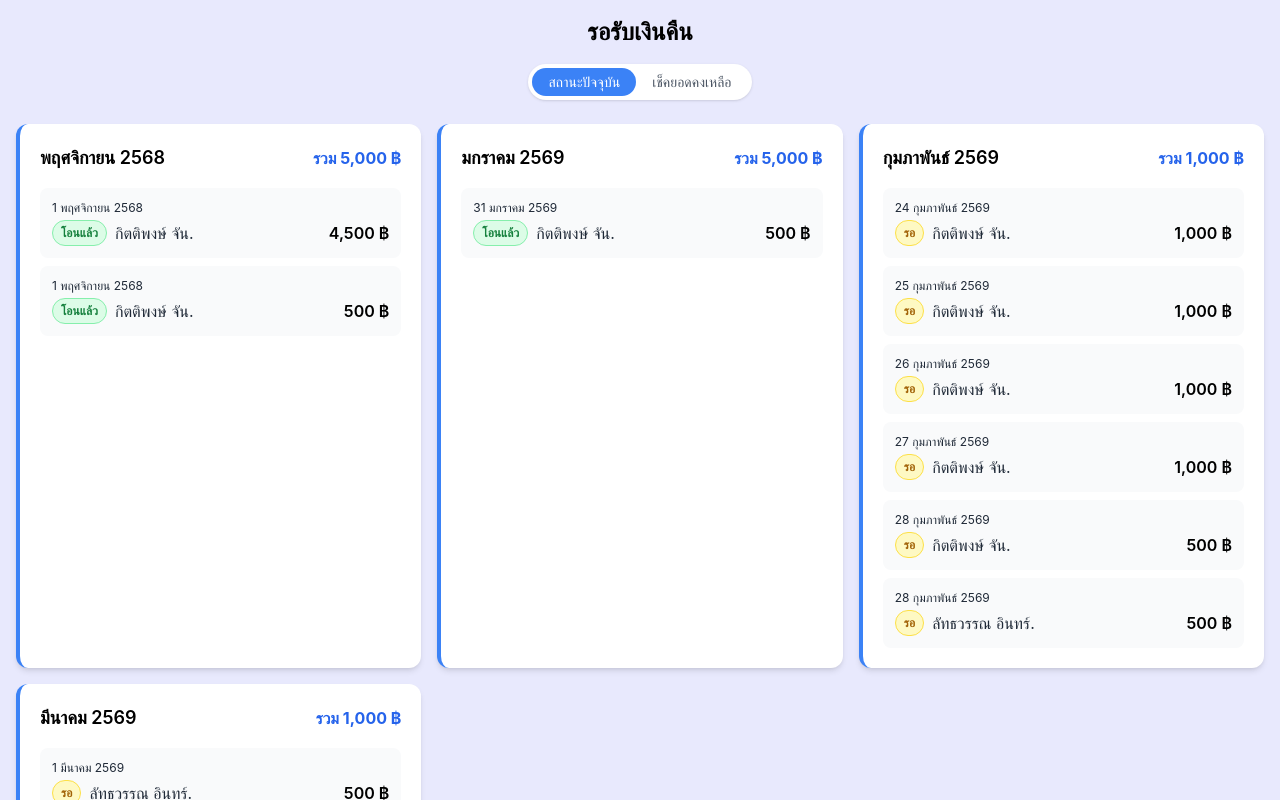
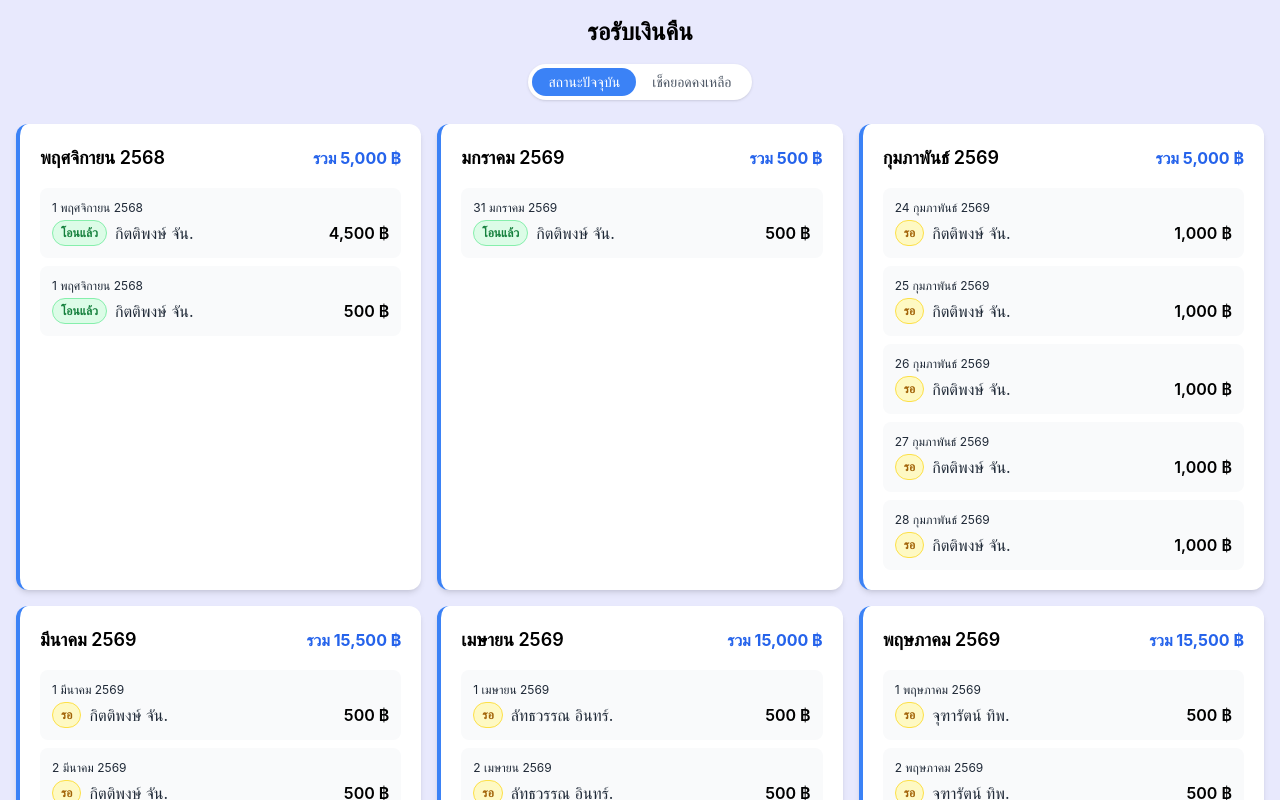
Before and after one commit to KittiArm/ktmyshop, a React (Vite) app: page / in a window 1280 px wide. Shown: the top 800 px of the page. Built offline with nearby package versions, Linux system fonts and the light colour scheme.

Commit message:
Update App.jsx

```diff
--- a/src/App.jsx
+++ b/src/App.jsx
@@ -11,36 +11,36 @@ const data = [
   },
   {
     month: "มกราคม 2569",
-    total: 5000,
+    total: 500,
     records: [
       { date: "31 มกราคม 2569", name: "กิตติพงษ์ จัน.", amount: 500, status: "โอนแล้ว" },
     ],
   },
   {
     month: "กุมภาพันธ์ 2569",
-    total: 1000,
+    total: 5000,
     records: [
       { date: "24 กุมภาพันธ์ 2569", name: "กิตติพงษ์ จัน.", amount: 1000, status: "รอ" },
       { date: "25 กุมภาพันธ์ 2569", name: "กิตติพงษ์ จัน.", amount: 1000, status: "รอ" },
       { date: "26 กุมภาพันธ์ 2569", name: "กิตติพงษ์ จัน.", amount: 1000, status: "รอ" },
       { date: "27 กุมภาพันธ์ 2569", name: "กิตติพงษ์ จัน.", amount: 1000, status: "รอ" },
-      { date: "28 กุมภาพันธ์ 2569", name: "กิตติพงษ์ จัน.", amount: 500, status: "รอ" },
-      { date: "28 กุมภาพันธ์ 2569", name: "ลัทธวรรณ อินทร์.", amount: 500, status: "รอ" },
+      { date: "28 กุมภาพันธ์ 2569", name: "กิตติพงษ์ จัน.", amount: 1000, status: "รอ" },
     ],
   },
   {
     month: "มีนาคม 2569",
-    total: 1000,
+    total: 15500,
     records: [
-      { date: "1 มีนาคม 2569", name: "ลัทธวรรณ อินทร์.", amount: 500, status: "รอ" },
-      { date: "2 มีนาคม 2569", name: "ลัทธวรรณ อินทร์.", amount: 500, status: "รอ" },
-      { date: "3 มีนาคม 2569", name: "ลัทธวรรณ อินทร์.", amount: 500, status: "รอ" },
-      { date: "4 มีนาคม 2569", name: "ลัทธวรรณ อินทร์.", amount: 500, status: "รอ" },
-      { date: "5 มีนาคม 2569", name: "ลัทธวรรณ อินทร์.", amount: 500, status: "รอ" },
-      { date: "6 มีนาคม 2569", name: "ลัทธวรรณ อินทร์.", amount: 500, status: "รอ" },
-      { date: "7 มีนาคม 2569", name: "ลัทธวรรณ อินทร์.", amount: 500, status: "รอ" },
-      { date: "8 มีนาคม 2569", name: "ลัทธวรรณ อินทร์.", amount: 500, status: "รอ" },
-      { date: "9 มีนาคม 2569", name: "ลัทธวรรณ อินทร์.", amount: 500, status: "รอ" },
+      { date: "1 มีนาคม 2569", name: "กิตติพงษ์ จัน.", amount: 500, status: "รอ" },
+      { date: "2 มีนาคม 2569", name: "กิตติพงษ์ จัน.", amount: 500, status: "รอ" },
+      { date: "3 มีนาคม 2569", name: "กิตติพงษ์ จัน.", amount: 500, status: "รอ" },
+      { date: "4 มีนาคม 2569", name: "กิตติพงษ์ จัน.", amount: 500, status: "รอ" },
+      { date: "5 มีนาคม 2569", name: "กิตติพงษ์ จัน.", amount: 500, status: "รอ" },
+      { date: "6 มีนาคม 2569", name: "กิตติพงษ์ จัน.", amount: 500, status: "รอ" },
+      { date: "7 มีนาคม 2569", name: "กิตติพงษ์ จัน.", amount: 500, status: "รอ" },
+      { date: "8 มีนาคม 2569", name: "กิตติพงษ์ จัน.", amount: 500, status: "รอ" },
+      { date: "9 มีนาคม 2569", name: "กิตติพงษ์ จัน.", amount: 500, status: "รอ" },
+
       { date: "10 มีนาคม 2569", name: "ลัทธวรรณ อินทร์.", amount: 500, status: "รอ" },
       { date: "11 มีนาคม 2569", name: "ลัทธวรรณ อินทร์.", amount: 500, status: "รอ" },
       { date: "12 มีนาคม 2569", name: "ลัทธวรรณ อินทร์.", amount: 500, status: "รอ" },
@@ -61,8 +61,85 @@ const data = [
       { date: "27 มีนาคม 2569", name: "ลัทธวรรณ อินทร์.", amount: 500, status: "รอ" },
       { date: "28 มีนาคม 2569", name: "ลัทธวรรณ อินทร์.", amount: 500, status: "รอ" },
       { date: "29 มีนาคม 2569", name: "ลัทธวรรณ อินทร์.", amount: 500, status: "รอ" },
-      { date: "30 มีนาคม 2569", name: "จุฑารัตน์ ทิพ.", amount: 500, status: "รอ" },
-      { date: "31 มีนาคม 2569", name: "จุฑารัตน์ ทิพ.", amount: 500, status: "รอ" },
+      { date: "30 มีนาคม 2569", name: "ลัทธวรรณ อินทร์.", amount: 500, status: "รอ" },
+      { date: "31 มีนาคม 2569", name: "ลัทธวรรณ อินทร์.", amount: 500, status: "รอ" },
+    ],
+  },
+  {
+    month: "เมษายน 2569",
+    total: 15000,
+    records: [
+      { date: "1 เมษายน 2569", name: "ลัทธวรรณ อินทร์.", amount: 500, status: "รอ" },
+      { date: "2 เมษายน 2569", name: "ลัทธวรรณ อินทร์.", amount: 500, status: "รอ" },
+      { date: "3 เมษายน 2569", name: "ลัทธวรรณ อินทร์.", amount: 500, status: "รอ" },
+      { date: "4 เมษายน 2569", name: "ลัทธวรรณ อินทร์.", amount: 500, status: "รอ" },
+      { date: "5 เมษายน 2569", name: "ลัทธวรรณ อินทร์.", amount: 500, status: "รอ" },
+      { date: "6 เมษายน 2569", name: "ลัทธวรรณ อินทร์.", amount: 500, status: "รอ" },
+      { date: "7 เมษายน 2569", name: "ลัทธวรรณ อินทร์.", amount: 500, status: "รอ" },
+      { date: "8 เมษายน 2569", name: "ลัทธวรรณ อินทร์.", amount: 500, status: "รอ" },
+
+      { date: "9 เมษายน 2569", name: "จุฑารัตน์ ทิพ.", amount: 500, status: "รอ" },
+      { date: "10 เมษายน 2569", name: "จุฑารัตน์ ทิพ.", amount: 500, status: "รอ" },
+      { date: "11 เมษายน 2569", name: "จุฑารัตน์ ทิพ.", amount: 500, status: "รอ" },
+      { date: "12 เมษายน 2569", name: "จุฑารัตน์ ทิพ.", amount: 500, status: "รอ" },
+      { date: "13 เมษายน 2569", name: "จุฑารัตน์ ทิพ.", amount: 500, status: "รอ" },
+      { date: "14 เมษายน 2569", name: "จุฑารัตน์ ทิพ.", amount: 500, status: "รอ" },
+      { date: "15 เมษายน 2569", name: "จุฑารัตน์ ทิพ.", amount: 500, status: "รอ" },
+      { date: "16 เมษายน 2569", name: "จุฑารัตน์ ทิพ.", amount: 500, status: "รอ" },
+      { date: "17 เมษายน 2569", name: "จุฑารัตน์ ทิพ.", amount: 500, status: "รอ" },
+      { date: "18 เมษายน 2569", name: "จุฑารัตน์ ทิพ.", amount: 500, status: "รอ" },
+      { date: "19 เมษายน 2569", name: "จุฑารัตน์ ทิพ.", amount: 500, status: "รอ" },
+      { date: "20 เมษายน 2569", name: "จุฑารัตน์ ทิพ.", amount: 500, status: "รอ" },
+      { date: "21 เมษายน 2569", name: "จุฑารัตน์ ทิพ.", amount: 500, status: "รอ" },
+      { date: "22 เมษายน 2569", name: "จุฑารัตน์ ทิพ.", amount: 500, status: "รอ" },
+      { date: "23 เมษายน 2569", name: "จุฑารัตน์ ทิพ.", amount: 500, status: "รอ" },
+      { date: "24 เมษายน 2569", name: "จุฑารัตน์ ทิพ.", amount: 500, status: "รอ" },
+      { date: "25 เมษายน 2569", name: "จุฑารัตน์ ทิพ.", amount: 500, status: "รอ" },
+      { date: "26 เมษายน 2569", name: "จุฑารัตน์ ทิพ.", amount: 500, status: "รอ" },
+      { date: "27 เมษายน 2569", name: "จุฑารัตน์ ทิพ.", amount: 500, status: "รอ" },
+      { date: "28 เมษายน 2569", name: "จุฑารัตน์ ทิพ.", amount: 500, status: "รอ" },
+      { date: "29 เมษายน 2569", name: "จุฑารัตน์ ทิพ.", amount: 500, status: "รอ" },
+      { date: "30 เมษายน 2569", name: "จุฑารัตน์ ทิพ.", amount: 500, status: "รอ" },
+      // 22
+    ],
+  },
+  {
+    month: "พฤษภาคม 2569",
+    total: 15500,
+    records: [
+      { date: "1 พฤษภาคม 2569", name: "จุฑารัตน์ ทิพ.", amount: 500, status: "รอ" },
+      { date: "2 พฤษภาคม 2569", name: "จุฑารัตน์ ทิพ.", amount: 500, status: "รอ" },
+      { date: "3 พฤษภาคม 2569", name: "จุฑารัตน์ ทิพ.", amount: 500, status: "รอ" },
+      { date: "4 พฤษภาคม 2569", name: "จุฑารัตน์ ทิพ.", amount: 500, status: "รอ" },
+      { date: "5 พฤษภาคม 2569", name: "จุฑารัตน์ ทิพ.", amount: 500, status: "รอ" },
+      { date: "6 พฤษภาคม 2569", name: "จุฑารัตน์ ทิพ.", amount: 500, status: "รอ" },
+      { date: "7 พฤษภาคม 2569", name: "จุฑารัตน์ ทิพ.", amount: 500, status: "รอ" },
+      { date: "8 พฤษภาคม 2569", name: "จุฑารัตน์ ทิพ.", amount: 500, status: "รอ" },
+
+      { date: "9 พฤษภาคม 2569", name: "สรารัตน์ นน.", amount: 500, status: "รอ" },
+      { date: "10 พฤษภาคม 2569", name: "สรารัตน์ นน.", amount: 500, status: "รอ" },
+      { date: "11 พฤษภาคม 2569", name: "สรารัตน์ นน.", amount: 500, status: "รอ" },
+      { date: "12 พฤษภาคม 2569", name: "สรารัตน์ นน.", amount: 500, status: "รอ" },
+      { date: "13 พฤษภาคม 2569", name: "สรารัตน์ นน.", amount: 500, status: "รอ" },
+      { date: "14 พฤษภาคม 2569", name: "สรารัตน์ นน.", amount: 500, status: "รอ" },
+      { date: "15 พฤษภาคม 2569", name: "สรารัตน์ นน.", amount: 500, status: "รอ" },
+      { date: "16 พฤษภาคม 2569", name: "สรารัตน์ นน.", amount: 500, status: "รอ" },
+      { date: "17 พฤษภาคม 2569", name: "สรารัตน์ นน.", amount: 500, status: "รอ" },
+      { date: "18 พฤษภาคม 2569", name: "สรารัตน์ นน.", amount: 500, status: "รอ" },
+      { date: "19 พฤษภาคม 2569", name: "สรารัตน์ นน.", amount: 500, status: "รอ" },
+      { date: "20 พฤษภาคม 2569", name: "สรารัตน์ นน.", amount: 500, status: "รอ" },
+      { date: "21 พฤษภาคม 2569", name: "สรารัตน์ นน.", amount: 500, status: "รอ" },
+      { date: "22 พฤษภาคม 2569", name: "สรารัตน์ นน.", amount: 500, status: "รอ" },
+      { date: "23 พฤษภาคม 2569", name: "สรารัตน์ นน.", amount: 500, status: "รอ" },
+      { date: "24 พฤษภาคม 2569", name: "สรารัตน์ นน.", amount: 500, status: "รอ" },
+      { date: "25 พฤษภาคม 2569", name: "สรารัตน์ นน.", amount: 500, status: "รอ" },
+      { date: "26 พฤษภาคม 2569", name: "สรารัตน์ นน.", amount: 500, status: "รอ" },
+      { date: "27 พฤษภาคม 2569", name: "สรารัตน์ นน.", amount: 500, status: "รอ" },
+      { date: "28 พฤษภาคม 2569", name: "สรารัตน์ นน.", amount: 500, status: "รอ" },
+      { date: "29 พฤษภาคม 2569", name: "สรารัตน์ นน.", amount: 500, status: "รอ" },
+      { date: "30 พฤษภาคม 2569", name: "สรารัตน์ นน.", amount: 500, status: "รอ" },
+      { date: "31 พฤษภาคม 2569", name: "สรารัตน์ นน.", amount: 500, status: "รอ" },
+      // 23
     ],
   },
   // {
```
